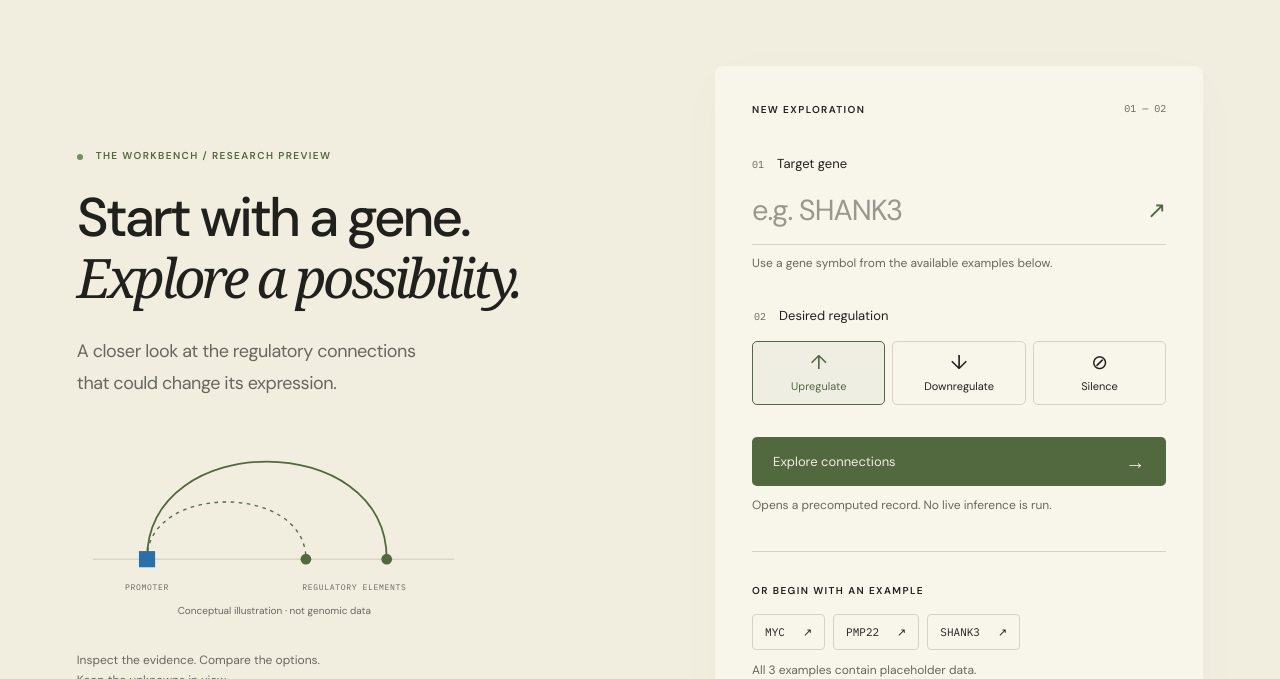
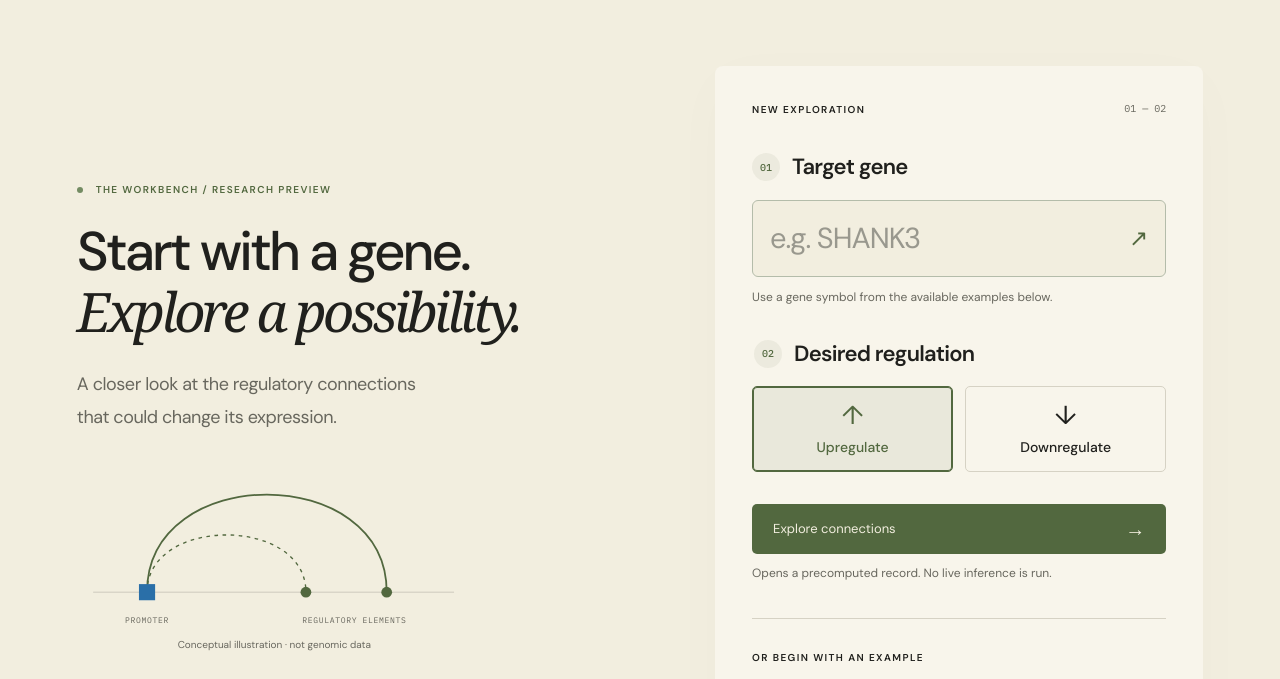
Before and after one commit to nathnwe/hack-anthropic-modal-2026, an Astro site in the folder site/: page /hack-anthropic-modal-2026/workbench in a window 1280 px wide. Shown: the part 85-764 px from the top of the page. Built offline with nearby package versions, Linux system fonts and the light colour scheme; Astro itself is replaced by a stand-in of ours.

Commit message:
Emphasize workbench inputs and simplify initial regulation choices

```diff
--- a/site/src/pages/workbench.astro
+++ b/site/src/pages/workbench.astro
@@ -112,12 +112,6 @@ const records = Object.values(
                 <b aria-hidden="true">↓</b>Downregulate
               </span>
             </label>
-            <label>
-              <input type="radio" name="intent" value="off" />
-              <span>
-                <b aria-hidden="true">⊘</b>Silence
-              </span>
-            </label>
           </div>
         </fieldset>
         <p class="form-error" id="form-error" role="alert" hidden></p>
--- a/site/src/styles/global.css
+++ b/site/src/styles/global.css
@@ -583,21 +583,36 @@ b {
 }
 .field-label {
   display: flex;
-  gap: 13px;
-  align-items: baseline;
-  font-size: 13px;
-  margin-bottom: 13px;
+  gap: 12px;
+  align-items: center;
+  font-size: 22px;
+  font-weight: 600;
+  letter-spacing: -0.035em;
+  line-height: 1.3;
+  margin-bottom: 18px;
 }
 .field-label .mono {
-  font-size: 10px;
-  color: var(--muted);
+  display: inline-flex;
+  align-items: center;
+  justify-content: center;
+  width: 28px;
+  height: 28px;
+  flex-shrink: 0;
+  border-radius: 50%;
+  background: #52683f12;
+  font-size: 10px;
+  font-weight: 500;
+  letter-spacing: 0;
+  color: var(--accent);
 }
 .gene-input-wrap {
   display: flex;
   align-items: center;
-  border-bottom: 1px solid var(--line);
-  padding-bottom: 9px;
-  margin-bottom: 9px;
+  border: 1px solid #b4bcaa;
+  border-radius: 6px;
+  background: var(--paper);
+  padding: 14px 17px;
+  margin-bottom: 11px;
 }
 .gene-input-wrap:focus-within {
   border-color: var(--accent);
@@ -630,12 +645,12 @@ b {
   margin: 32px 0;
 }
 .direction-fieldset legend {
-  margin-bottom: 14px;
+  margin-bottom: 18px;
 }
 .direction-options {
   display: grid;
-  grid-template-columns: repeat(3, 1fr);
-  gap: 7px;
+  grid-template-columns: repeat(2, minmax(0, 1fr));
+  gap: 12px;
 }
 .direction-options label {
   position: relative;
@@ -654,24 +669,26 @@ b {
 .direction-options span {
   border: 1px solid var(--line);
   border-radius: 5px;
-  min-height: 64px;
+  min-height: 86px;
   display: flex;
   flex-direction: column;
   align-items: center;
   justify-content: center;
-  font-size: 11px;
-  gap: 3px;
+  font-size: 14px;
+  font-weight: 500;
+  gap: 5px;
   transition: background 0.2s;
 }
 .direction-options b {
-  font-size: 20px;
+  font-size: 26px;
   font-weight: 400;
   line-height: 1.2;
 }
 .direction-options input:checked + span {
   border-color: var(--accent);
   color: var(--accent);
-  background: #52683f0d;
+  background: #52683f18;
+  box-shadow: inset 0 0 0 1px var(--accent);
 }
 .direction-options input:focus-visible + span {
   outline: 2px solid var(--blue);
```
